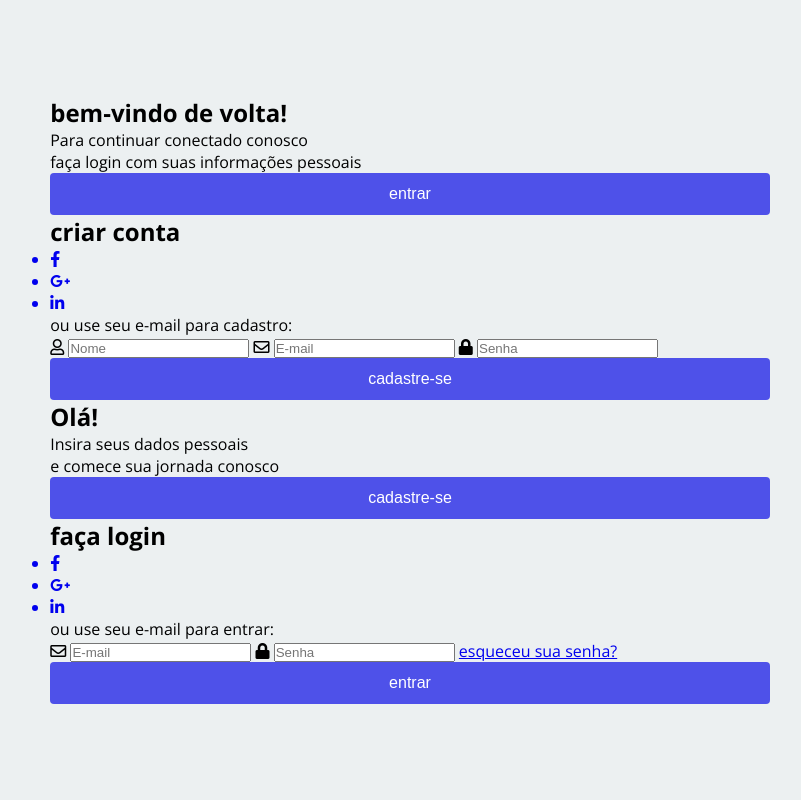
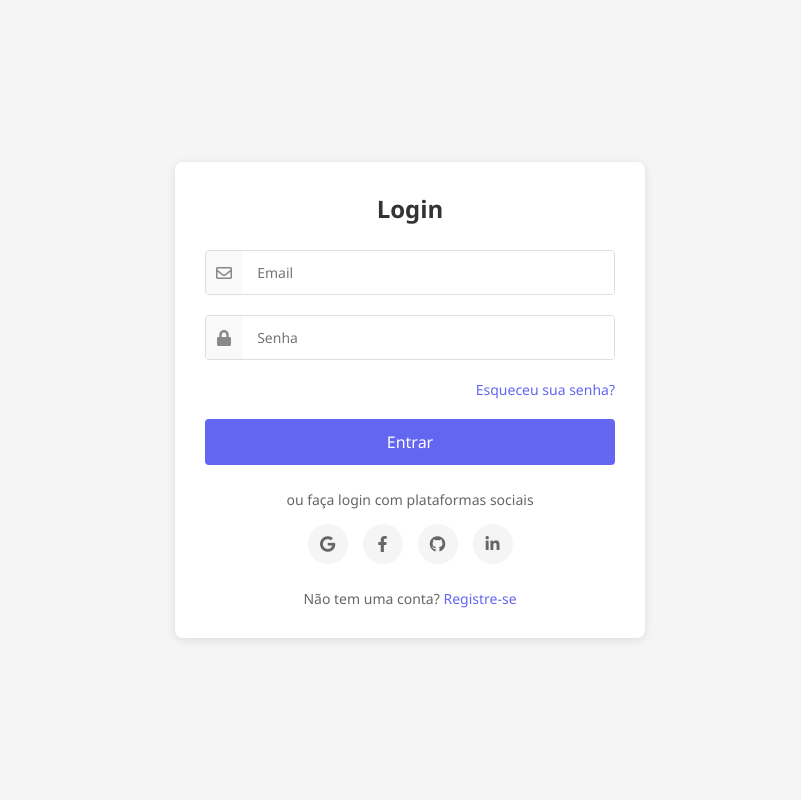
Before and after one commit to pedrlucz/Meu-Gestor, a Django app: page /login/ in a window 1280 px wide. Shown: the whole page, without its empty margins (230-1031 px from the left). Run offline with Django 5.2, Linux system fonts and the light colour scheme; some libraries are stand-ins or nearby versions.

Commit message:
subindo correção/alteração login

```diff
--- /dev/null
+++ b/controle/financas/static/css/login.css
@@ -0,0 +1,145 @@
+* {
+    margin: 0;
+    padding: 0;
+    box-sizing: border-box;
+    font-family: 'Segoe UI', Tahoma, Geneva, Verdana, sans-serif;
+}
+
+body {
+    background-color: #f5f5f5;
+    display: flex;
+    justify-content: center;
+    align-items: center;
+    min-height: 100vh;
+}
+
+.container {
+    width: 100%;
+    max-width: 500px;
+    padding: 15px;
+}
+
+.login-card {
+    background-color: #fff;
+    border-radius: 8px;
+    padding: 30px;
+    box-shadow: 0 2px 10px rgba(0, 0, 0, 0.1);
+}
+
+h2 {
+    text-align: center;
+    color: #333;
+    margin-bottom: 25px;
+    font-weight: 600;
+}
+
+.form-group {
+    margin-bottom: 20px;
+}
+
+.form-group label {
+    display: flex;
+    background-color: #fff;
+    border: 1px solid #ddd;
+    border-radius: 4px;
+    overflow: hidden;
+}
+
+.form-group i {
+    display: flex;
+    align-items: center;
+    justify-content: center;
+    width: 40px;
+    color: #888;
+    background-color: #f9f9f9;
+}
+
+.form-group input {
+    width: 100%;
+    padding: 12px 15px;
+    border: none;
+    outline: none;
+    font-size: 14px;
+}
+
+.form-options {
+    display: flex;
+    justify-content: flex-end;
+    margin-bottom: 20px;
+}
+
+.forgot-password {
+    color: #6366f1;
+    font-size: 14px;
+    text-decoration: none;
+}
+
+.forgot-password:hover {
+    text-decoration: underline;
+}
+
+.btn-login {
+    width: 100%;
+    padding: 12px;
+    background-color: #6366f1;
+    color: white;
+    border: none;
+    border-radius: 4px;
+    font-size: 16px;
+    cursor: pointer;
+    transition: background-color 0.3s;
+}
+
+.btn-login:hover {
+    background-color: #4f46e5;
+}
+
+.social-login {
+    margin-top: 25px;
+    text-align: center;
+}
+
+.social-login p {
+    font-size: 14px;
+    color: #666;
+    margin-bottom: 15px;
+}
+
+.social-icons {
+    display: flex;
+    justify-content: center;
+    gap: 15px;
+}
+
+.social-icons a {
+    display: flex;
+    align-items: center;
+    justify-content: center;
+    width: 40px;
+    height: 40px;
+    border-radius: 50%;
+    background-color: #f5f5f5;
+    color: #666;
+    text-decoration: none;
+    transition: all 0.3s;
+}
+
+.social-icons a:hover {
+    background-color: #e5e5e5;
+}
+
+.register-link {
+    margin-top: 25px;
+    text-align: center;
+    font-size: 14px;
+    color: #666;
+}
+
+.register-link a {
+    color: #6366f1;
+    text-decoration: none;
+}
+
+.register-link a:hover {
+    text-decoration: underline;
+}
--- a/controle/financas/templates/registration/login.html
+++ b/controle/financas/templates/registration/login.html
@@ -7,107 +7,51 @@
     <meta name="viewport" content="width=device-width, initial-scale=1.0">
     <meta http-equiv="X-UA-Compatible" content="ie=edge">
     <title>Login</title>
-    <link rel="stylesheet" href="{% static 'css/form-basico.css' %}">
+    <link rel="stylesheet" href="{% static 'css/login.css' %}">
     <link rel="stylesheet" href="https://use.fontawesome.com/releases/v5.8.2/css/all.css"
         integrity="sha384-oS3vJWv+0UjzBfQzYUhtDYW+Pj2yciDJxpsK1OYPAYjqT085Qq/1cq5FLXAZQ7Ay" crossorigin="anonymous">
 </head>
 <body>
     <div class="container">
-        <div class="content first-content">
-            <div class="first-column">
-                <h2 class="title title-primary">bem-vindo de volta!</h2>
-                <p class="description description-primary">Para continuar conectado conosco</p>
-                <p class="description description-primary">faça login com suas informações pessoais</p>
-                <button id="signin" class="btn btn-primary">entrar</button>
+        <div class="login-card">
+            <h2>Login</h2>
+
+            <form class="login-form">
+                <div class="form-group">
+                    <label for="email">
+                        <i class="far fa-envelope"></i>
+                        <input type="email" id="email" placeholder="Email">
+                    </label>
+                </div>
+
+                <div class="form-group">
+                    <label for="senha">
+                        <i class="fas fa-lock"></i>
+                        <input type="password" id="senha" placeholder="Senha">
+                    </label>
+                </div>
+
+                <div class="form-options">
+                    <a href="#" class="forgot-password">Esqueceu sua senha?</a>
+                </div>
+
+                <button type="submit" class="btn-login">Entrar</button>
+            </form>
+
+            <div class="social-login">
+                <p>ou faça login com plataformas sociais</p>
+                <div class="social-icons">
+                    <a href="#"><i class="fab fa-google"></i></a>
+                    <a href="#"><i class="fab fa-facebook-f"></i></a>
+                    <a href="#"><i class="fab fa-github"></i></a>
+                    <a href="#"><i class="fab fa-linkedin-in"></i></a>
+                </div>
             </div>
-            <div class="second-column">
-                <h2 class="title title-second">criar conta</h2>
-                <div class="social-media">
-                    <ul class="list-social-media">
-                        <a class="link-social-media" href="#">
-                            <li class="item-social-media">
-                                <i class="fab fa-facebook-f"></i>
-                            </li>
-                        </a>
-                        <a class="link-social-media" href="#">
-                            <li class="item-social-media">
-                                <i class="fab fa-google-plus-g"></i>
-                            </li>
-                        </a>
-                        <a class="link-social-media" href="#">
-                            <li class="item-social-media">
-                                <i class="fab fa-linkedin-in"></i>
-                            </li>
-                        </a>
-                    </ul>
-                </div><!-- social media -->
-                <p class="description description-second">ou use seu e-mail para cadastro:</p>
-                <form class="form">
-                    <label class="label-input" for="">
-                        <i class="far fa-user icon-modify"></i>
-                        <input type="text" placeholder="Nome">
-                    </label>
 
-                    <label class="label-input" for="">
-                        <i class="far fa-envelope icon-modify"></i>
-                        <input type="email" placeholder="E-mail">
-                    </label>
-
-                    <label class="label-input" for="">
-                        <i class="fas fa-lock icon-modify"></i>
-                        <input type="password" placeholder="Senha">
-                    </label>
-
-                    <button class="btn btn-second">cadastre-se</button>
-                </form>
-            </div><!-- second column -->
-        </div><!-- first content -->
-        <div class="content second-content">
-            <div class="first-column">
-                <h2 class="title title-primary">Olá!</h2>
-                <p class="description description-primary">Insira seus dados pessoais</p>
-                <p class="description description-primary">e comece sua jornada conosco</p>
-                <button id="signup" class="btn btn-primary">cadastre-se</button>
+            <div class="register-link">
+                <p>Não tem uma conta? <a href="{% url 'register' %}">Registre-se</a></p>
             </div>
-            <div class="second-column">
-                <h2 class="title title-second">faça login</h2>
-                <div class="social-media">
-                    <ul class="list-social-media">
-                        <a class="link-social-media" href="#">
-                            <li class="item-social-media">
-                                <i class="fab fa-facebook-f"></i>
-                            </li>
-                        </a>
-                        <a class="link-social-media" href="#">
-                            <li class="item-social-media">
-                                <i class="fab fa-google-plus-g"></i>
-                            </li>
-                        </a>
-                        <a class="link-social-media" href="#">
-                            <li class="item-social-media">
-                                <i class="fab fa-linkedin-in"></i>
-                            </li>
-                        </a>
-                    </ul>
-                </div><!-- social media -->
-                <p class="description description-second">ou use seu e-mail para entrar:</p>
-                <form class="form">
-                    <label class="label-input" for="">
-                        <i class="far fa-envelope icon-modify"></i>
-                        <input type="email" placeholder="E-mail">
-                    </label>
-
-                    <label class="label-input" for="">
-                        <i class="fas fa-lock icon-modify"></i>
-                        <input type="password" placeholder="Senha">
-                    </label>
-
-                    <a class="password" href="#">esqueceu sua senha?</a>
-                    <button class="btn btn-second">entrar</button>
-                </form>
-            </div><!-- second column -->
-        </div><!-- second-content -->
+        </div>
     </div>
-    <script src="{% static 'js/script.js' %}"></script>
 </body>
 </html>
```
Also changed, not shown: controle/financas/static/css/form-basico.css (line endings or trailing spaces), controle/financas/static/js/script.js (line endings or trailing spaces).
